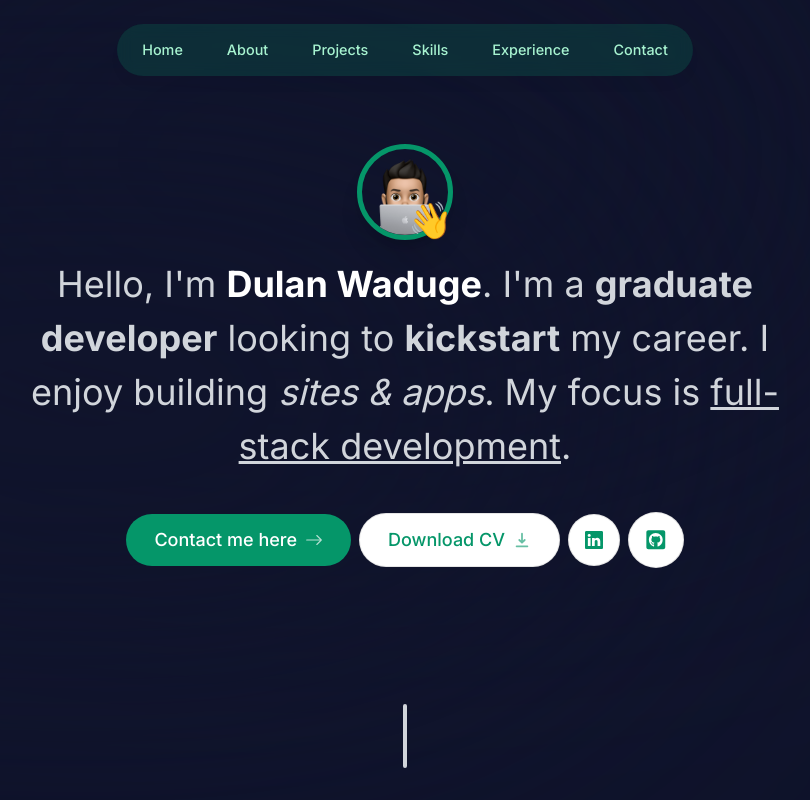
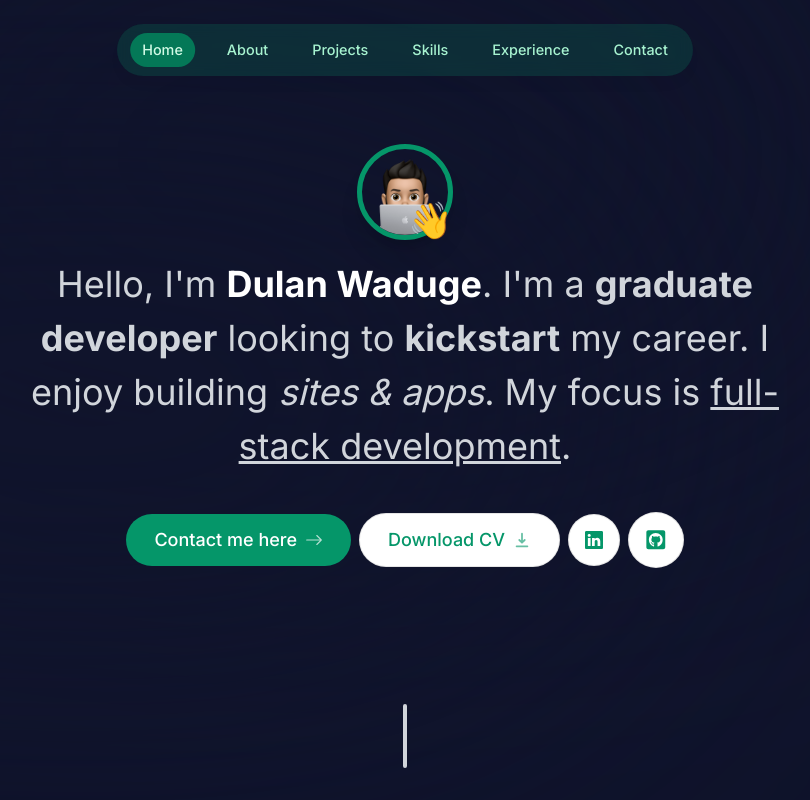
Before and after one commit to dulanwaduge/new-portfolio, a Next.js app: page / in a window 1280 px wide. Shown: the top 800 px of the page, without its empty margins (235-1045 px from the left). Built offline with nearby package versions, Linux system fonts and the light colour scheme.

Commit message:
navigation bar changes

```diff
--- a/components/header.tsx
+++ b/components/header.tsx
@@ -1,11 +1,13 @@
 "use client";
 
-import React from "react";
+import React, { useState } from "react";
 import { motion } from "framer-motion";
 import { links } from "@/lib/data";
 import Link from "next/link";
+import clsx from "clsx";
 
 export default function Header() {
+  const [activeSection, setActiveSection ] = useState('Home');
   return (
     <header className="z-[999] relative">
       <motion.div
@@ -19,19 +21,24 @@ export default function Header() {
         <ul
           className="flex w-[22rem] flex-wrap items-center justify-center gap-y-1 text-[0.9rem] font-medium text-emerald-200 sm:w-[initial]
                         sm:flex-nowrap sm:gap-5"
-        >
+          >
           {links.map((link) => (
             <motion.li
-              className="h-3/4 flex items-center justify-center"
+              className="h-3/4 flex items-center justify-center relative"
               key={link.hash}
               initial={{ y: -100, opacity: 0 }}
               animate={{ y: 0, opacity: 1 }}
             >
               <Link
-                className="flex w-full items-center justify-center px-3 py-3 hover:text-gray-950 transition"
+                className={clsx("flex w-full items-center justify-center px-3 py-3 hover:text-gray-950 transition",
+                { "text-emerald-100": activeSection === link.name })}
                 href={link.hash}
               >
                 {link.name}
+                {
+                  link.name === activeSection && (
+                  <span className="bg-emerald-700 rounded-full absolute inset-0 -z-10"></span>
+                )}
               </Link>
             </motion.li>
           ))}
--- a/package.json
+++ b/package.json
@@ -13,6 +13,7 @@
     "@types/react": "18.2.33",
     "@types/react-dom": "18.2.14",
     "autoprefixer": "10.4.16",
+    "clsx": "^2.0.0",
     "eslint": "8.52.0",
     "eslint-config-next": "14.0.0",
     "framer-motion": "^10.16.4",
```
Also changed, not shown: 1 other file (tests, documents, lock files or other folders).
